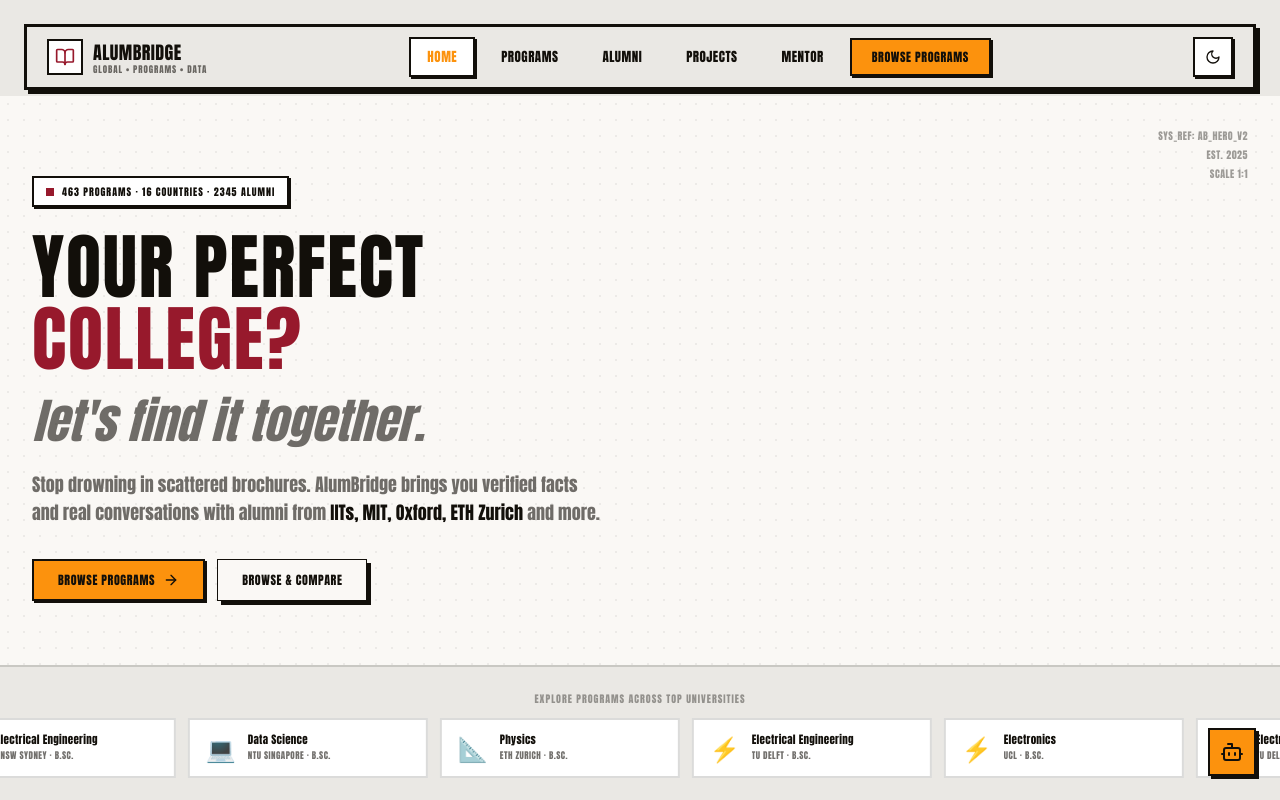
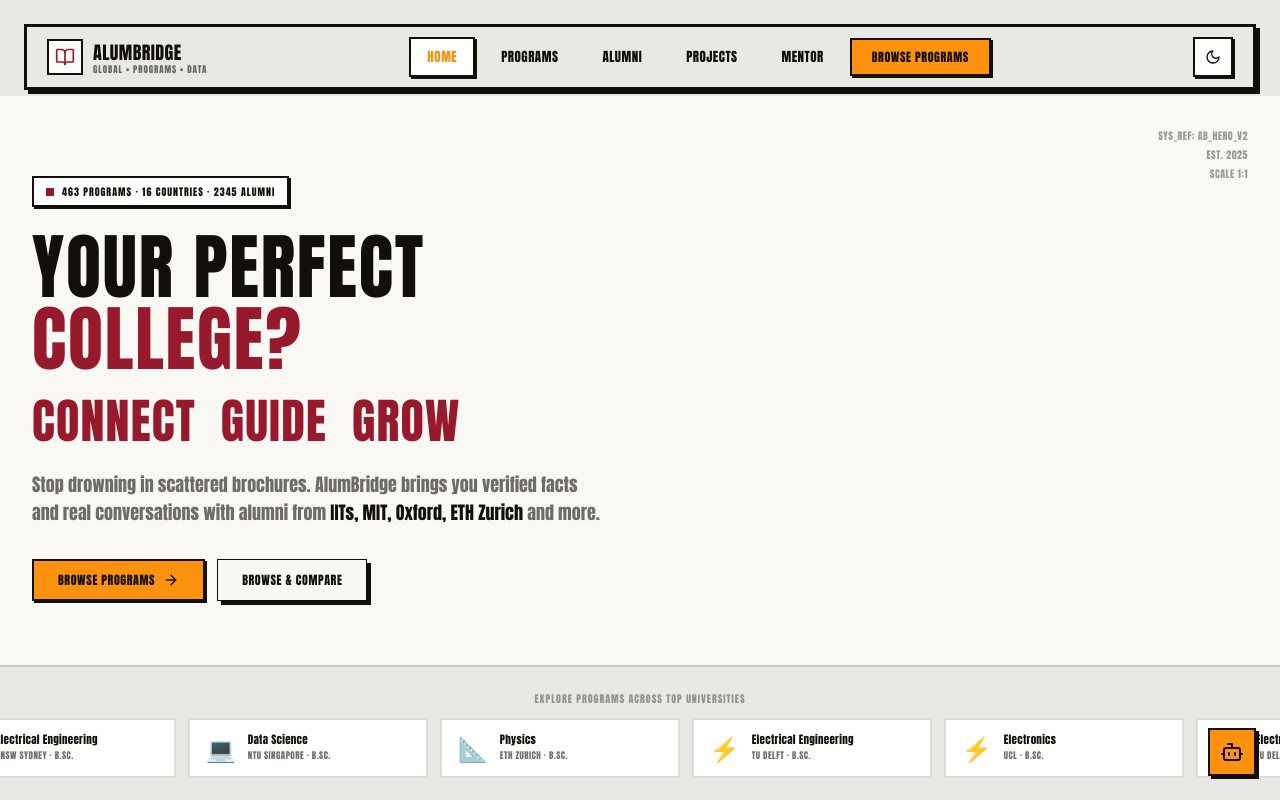
Before and after one commit to shouryasharan7-netizen/alumbridge, a React (Vite) app: page / in a window 1280 px wide. Shown: the top 800 px of the page. Built offline with nearby package versions, Linux system fonts and the light colour scheme; a web font is replaced by a local one.

Commit message:
style: replace tagline with CONNECT GUIDE GROW theme

```diff
--- a/src/pages/LandingPage.jsx
+++ b/src/pages/LandingPage.jsx
@@ -84,7 +84,7 @@ export default function LandingPage() {
               <br />
               <span style={{ color: 'var(--crimson)' }}>COLLEGE?</span>
               <br />
-              <span className="font-serif italic normal-case tracking-normal text-3xl sm:text-4xl md:text-5xl" style={{ color: 'var(--muted-text)' }}>let's find it together.</span>
+              <span className="font-display text-3xl sm:text-4xl md:text-5xl tracking-wide" style={{ color: 'var(--crimson)' }}>CONNECT&nbsp;&nbsp;GUIDE&nbsp;&nbsp;GROW</span>
             </h1>
 
             <p className="font-serif text-base sm:text-lg leading-relaxed mb-8 max-w-xl" style={{ color: 'var(--muted-text)' }}>
```
